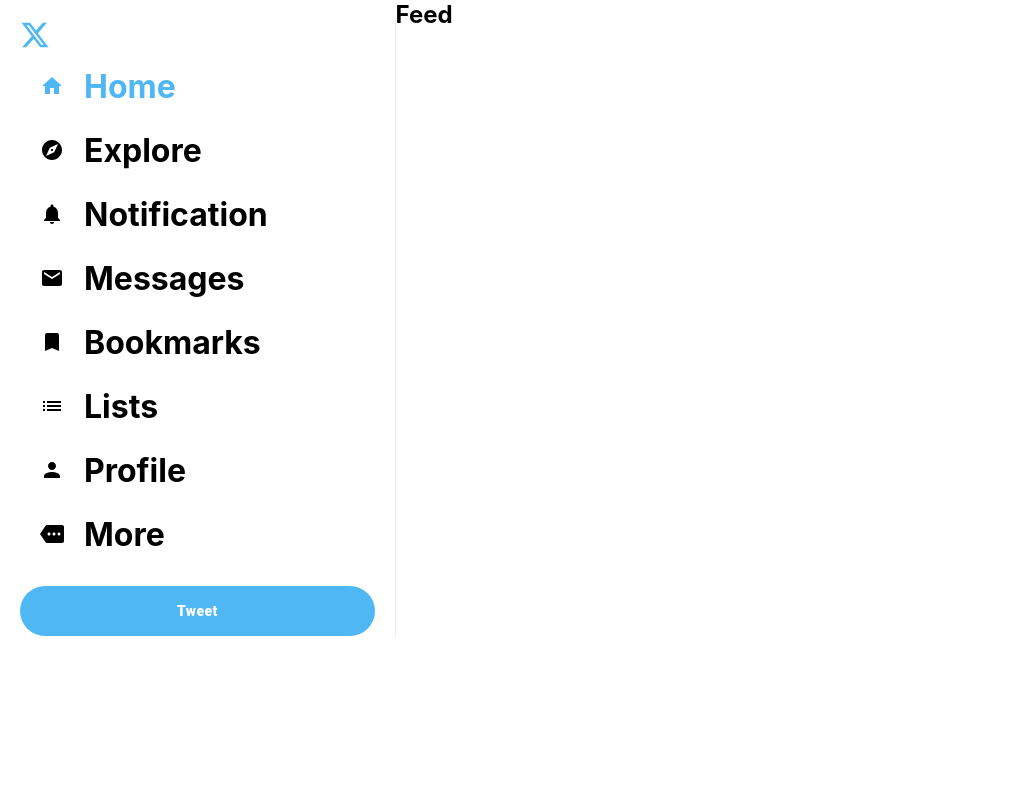
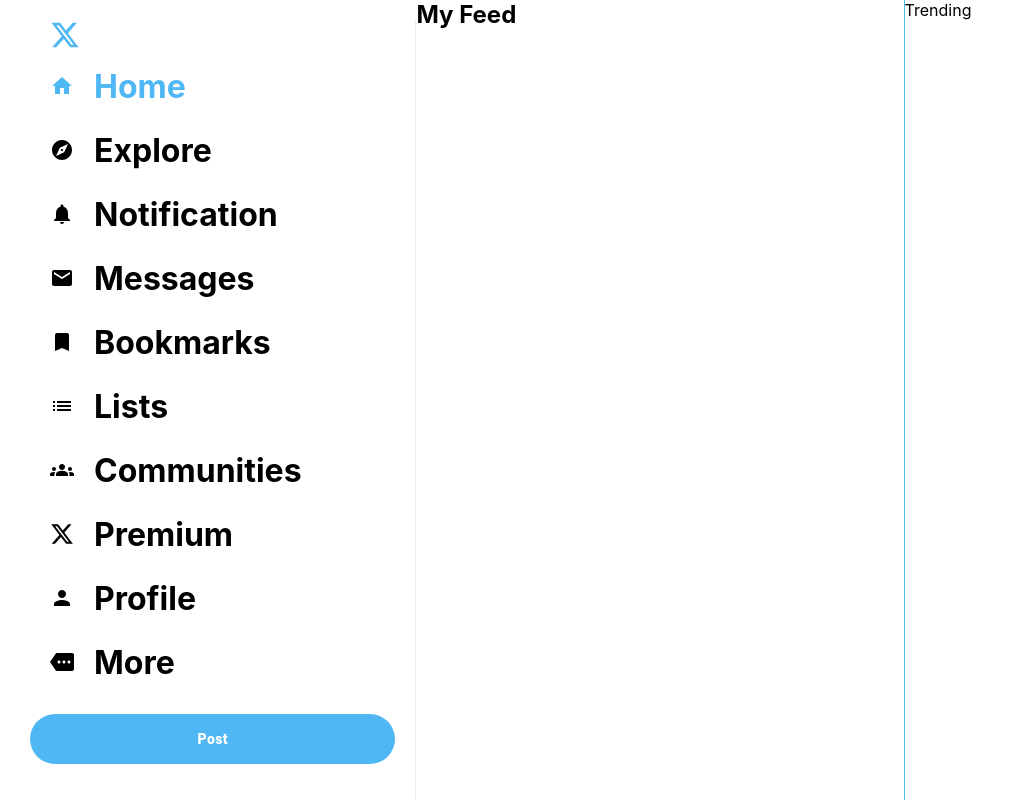
Before and after one commit to DarkVayder/X, a React (Create React App) app: page / in a window 1280 px wide. Shown: the whole page, without its empty margins (0-1014 px from the left). Built offline with nearby package versions, Linux system fonts and the light colour scheme.

Commit message:
feat: Created the feed.css and widgets components

```diff
--- a/src/App.css
+++ b/src/App.css
@@ -5,4 +5,9 @@ body {
 
 .app{
     display: flex;
+    height: 100vh;
+    max-width: 1300px;
+    margin-left: auto;
+    margin-right: auto;
+    padding: 0 10px;
 }
--- a/src/App.js
+++ b/src/App.js
@@ -2,6 +2,7 @@ import React from 'react';
 import './App.css';
 import Sidebar from "./Sidebar";
 import Feed from "./Feed";
+import Widgets from "./Widgets"
 
 function App() {
   return (
@@ -11,6 +12,8 @@ function App() {
 
     <Feed/>
 
+    <Widgets />
+
     </div>
   );
 }
--- /dev/null
+++ b/src/Feed.css
@@ -0,0 +1,15 @@
+.feed {
+    flex: 0.4;
+    border-right: 1px solid var(--x-color);
+    min-width: fit-content;
+    overflow-y: scroll;
+}
+
+.feed__header {
+    position: sticky;
+    top: 0;
+    background-color: white;
+    z-index: 100;
+    border: 1px solid var(--x-color);
+    padding: 15px 20px;
+}
--- a/src/Feed.js
+++ b/src/Feed.js
@@ -1,9 +1,10 @@
 import React from 'react'
+import './Feed.css'
 
 function Feed() {
   return (
-    <div>
-        <h2>Feed</h2>
+    <div className='feed'>
+        <h2>My Feed</h2>
     </div>
   )
 }
--- a/src/Sidebar.css
+++ b/src/Sidebar.css
@@ -21,4 +21,6 @@
 .sidebar__xicon{
     color: var(--x-color) !important;
     font-size: 30px !important;
+    margin-left: 20px;
+    margin-right: 20px;
 }
--- a/src/Sidebar.js
+++ b/src/Sidebar.js
@@ -10,6 +10,7 @@ import BookmarkIcon from '@mui/icons-material/Bookmark';
 import ListIcon from '@mui/icons-material/List';
 import PersonIcon from '@mui/icons-material/Person';
 import MoreIcon from '@mui/icons-material/More';
+import GroupsIcon from '@mui/icons-material/Groups';
 import { Button } from '@mui/material';
 function Sidebar() {
   return (
@@ -23,10 +24,12 @@ function Sidebar() {
         <SidebarOption Icon={EmailIcon} text="Messages"/>
         <SidebarOption Icon={BookmarkIcon} text="Bookmarks"/>
         <SidebarOption Icon={ListIcon} text="Lists"/>
+        <SidebarOption Icon={GroupsIcon} text="Communities"/>
+        <SidebarOption Icon={XIcon} text="Premium"/>
         <SidebarOption Icon={PersonIcon} text="Profile"/>
         <SidebarOption Icon={MoreIcon} text="More"/>
 
-    <Button variant="outlined" className="sidebar__tweet" fullWidth>Tweet</Button>
+    <Button variant="outlined" className="sidebar__tweet" fullWidth>Post</Button>
     </div>
   )
 }
--- /dev/null
+++ b/src/Widgets.css
@@ -0,0 +1,3 @@
+.widgets {
+    flex: 0.3;
+}
--- /dev/null
+++ b/src/Widgets.js
@@ -0,0 +1,10 @@
+import React from 'react'
+import './Widgets.css'
+
+function Widgets() {
+  return (
+    <div className='widgets'>Trending</div>
+  )
+}
+
+export default Widgets
```
